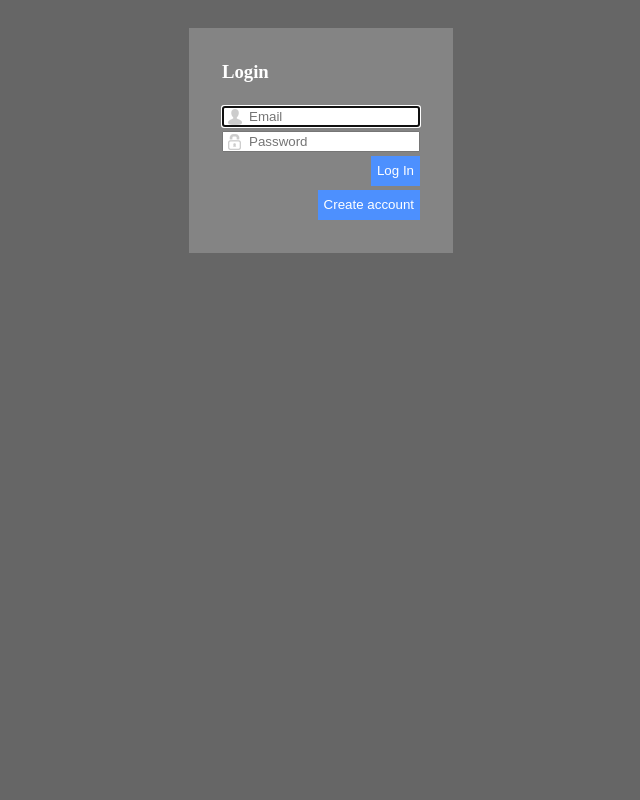
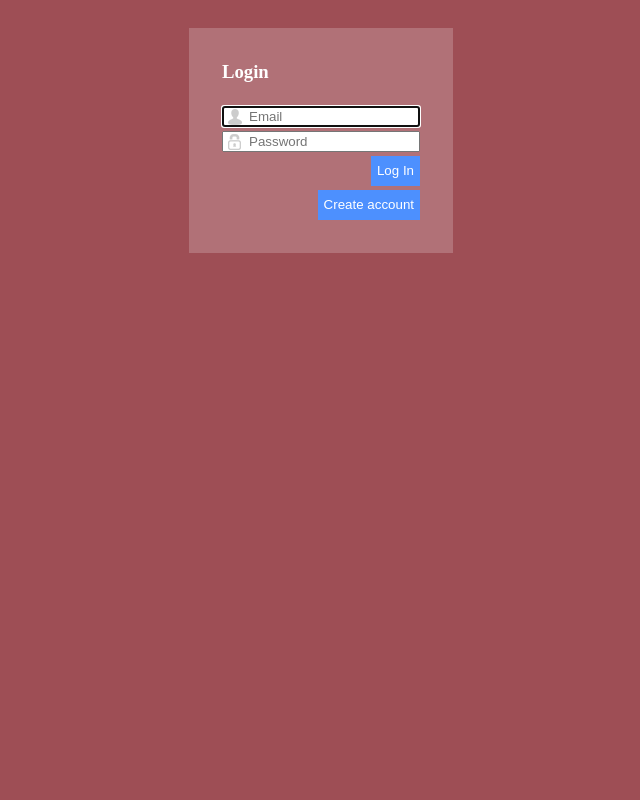
Before and after one commit to taron-hamb/training2, a PHP site: page / in a window 1280 px wide. Shown: the whole page, without its empty margins (319-959 px from the left). Run offline with PHP 8.4, Linux system fonts and the light colour scheme; some libraries are stand-ins or nearby versions.

Commit message:
change bg-color to red

```diff
--- a/resource/css/style.css
+++ b/resource/css/style.css
@@ -1,5 +1,5 @@
 body{
-    background-color: #666;
+    background-color: #9e4e55;
     color:#fff;
 }
 .general_box{
```
